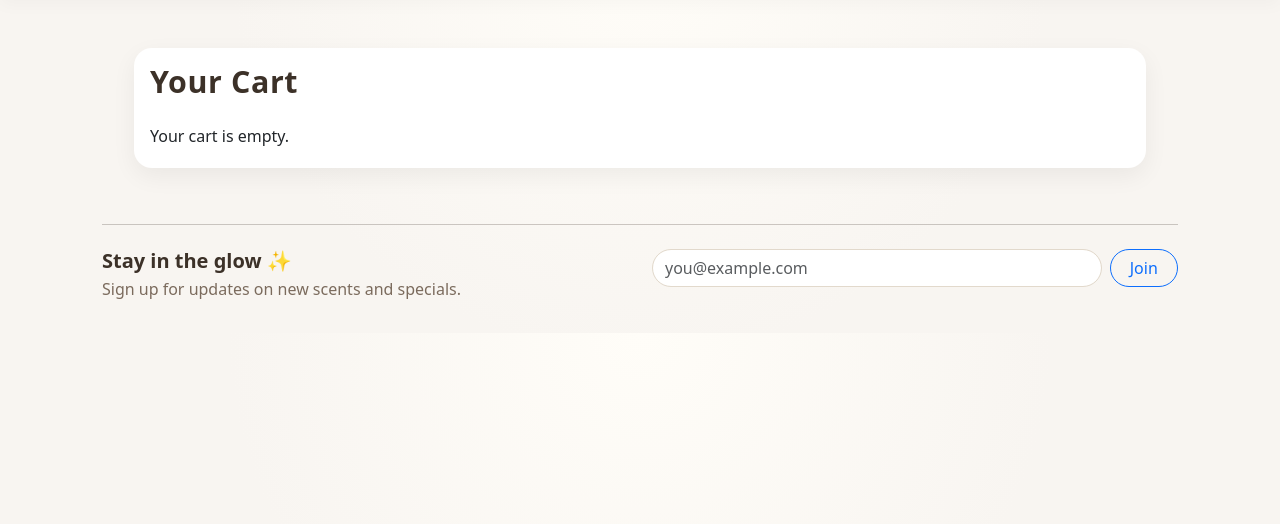
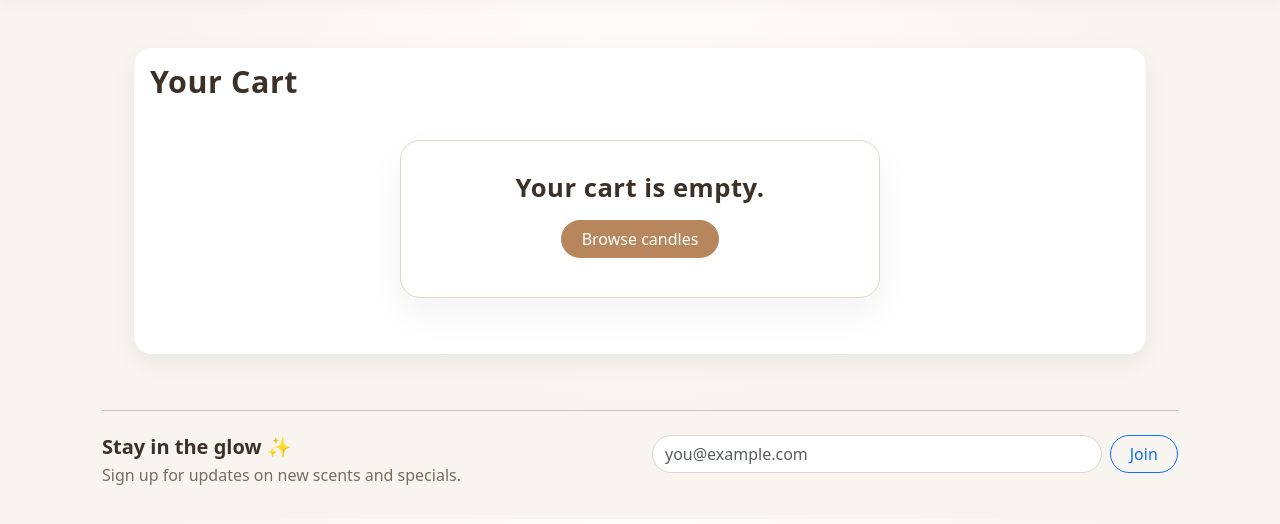
Before and after one commit to reubenja77/local_candle_co, a Django app: page /checkout/cart/ in a window 1280 px wide. Shown: the part 55-579 px from the top of the page. Run offline with Django 4.2, Linux system fonts and the light colour scheme.

Commit message:
fix: Clean empty cart layout

```diff
--- a/templates/checkout/cart.html
+++ b/templates/checkout/cart.html
@@ -1,8 +1,6 @@
-{% extends 'base.html' %}
-{% block page_title %}Your Cart{% endblock %}
-{% block meta_description %}Review your Local Candle Co cart and proceed to checkout.{% endblock %}
-
-{% block content %}
+{% extends 'base.html' %} {% block page_title %}Your Cart{% endblock %} {% block
+meta_description %}Review your Local Candle Co cart and proceed to checkout.{%
+endblock %} {% block content %}
 <div class="cart-table-wrap">
   <div class="card">
     <div class="card-body">
@@ -40,7 +38,9 @@
 
                 <!-- Quantity + Update + Remove -->
                 <td class="text-center">
-                        <div class="d-flex align-items-center justify-content-center cart-qty-form">
+                  <div
+                    class="d-flex align-items-center justify-content-center cart-qty-form"
+                  >
                     <form
                       method="post"
                       action="{% url 'checkout:cart_update' item.product.id %}"
@@ -146,7 +146,14 @@
         </a>
       </div>
       {% else %}
-          <p>Your cart is empty.</p>
+      <div class="section-center">
+        <div class="hero-section text-center">
+          <h1 class="mb-3">Your cart is empty.</h1>
+          <a href="{% url 'products:list' %}" class="btn btn-success">
+            Browse candles
+          </a>
+        </div>
+      </div>
       {% endif %}
     </div>
   </div>
```
Lines whose indentation alone changed are shown as unchanged.
